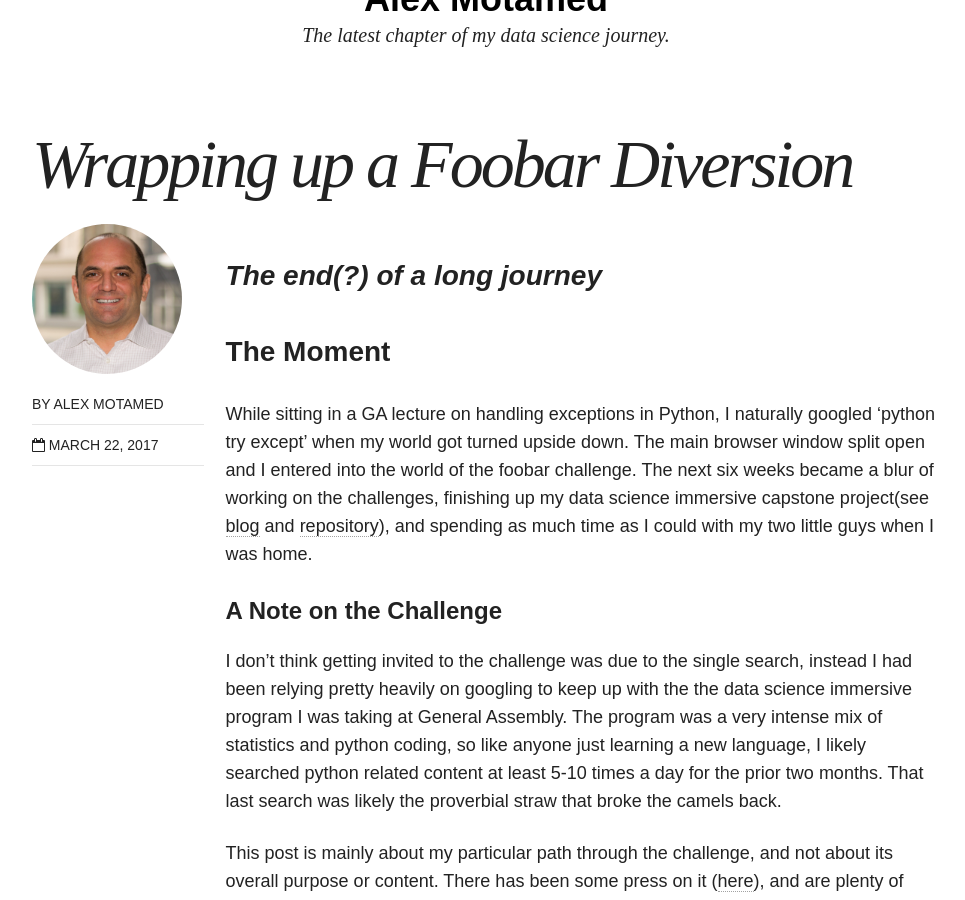
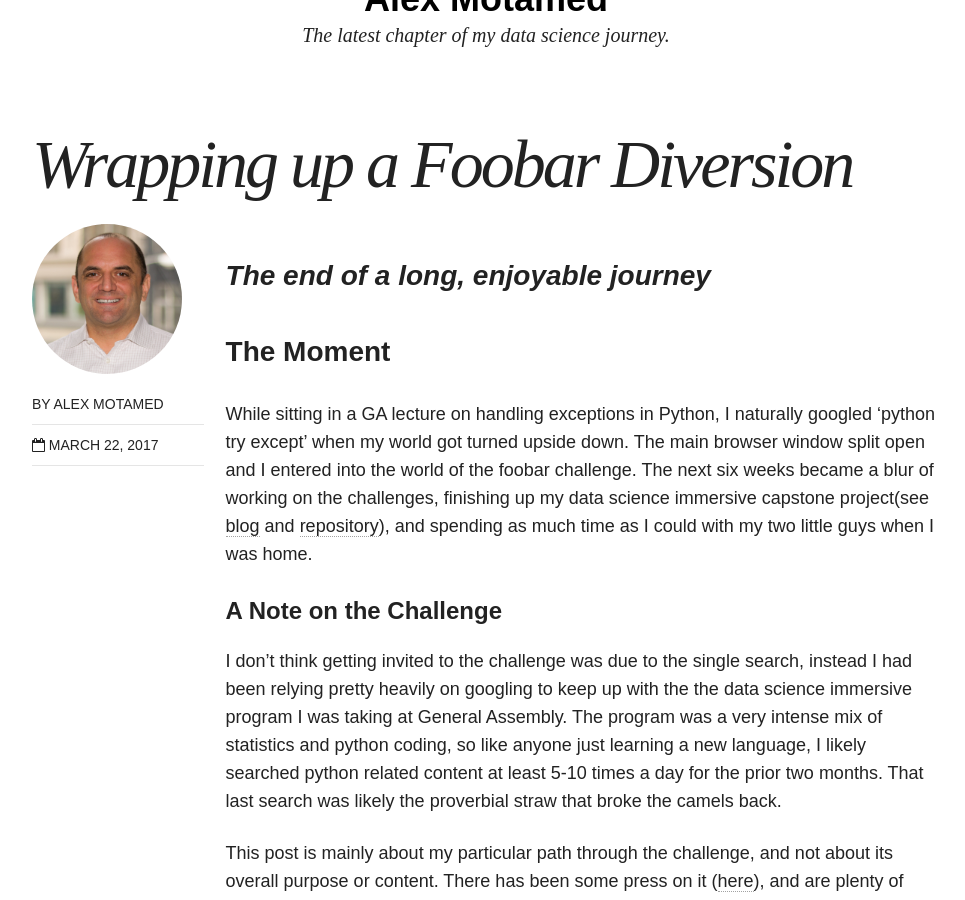
Before and after one commit to avmotamed/blog, a Jekyll site: the page built from _posts/blog/2017-02-22-foobar.md, in a window 1280 px wide and 900 px high, scrolled down 348 px. Shown: the whole window, without its empty margins (154-1119 px from the left). Built offline with Jekyll 4.4.1, drawn with Linux system fonts in a browser that asks for light colours; nearby versions of some CDN libraries; some of the changed text lies outside the part shown.

Commit message:
Update another post

```diff
--- a/_posts/blog/2017-02-22-foobar.md
+++ b/_posts/blog/2017-02-22-foobar.md
@@ -10,7 +10,7 @@ image:
 date: 2017-03-22T08:08:50-04:00
 ---
 
-### ***The end\(?\) of a long journey***
+### ***The end of a long, enjoyable journey***
 
 
 ### The Moment
```
Also changed, not shown: other parts of _posts/blog/2017-02-22-foobar.md (+0 -2 lines).
